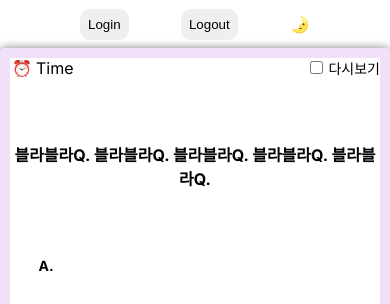
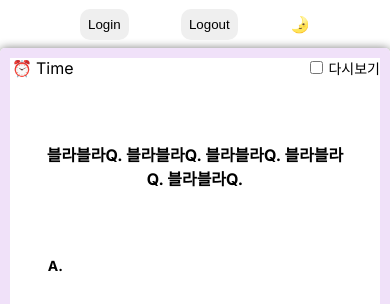
Before and after one commit to haileyham/study-now, a Next.js app: page /quiz in a window 390 px wide. Shown: the top 304 px of the page. Built offline with nearby package versions, Linux system fonts and the light colour scheme.

Commit message:
(#11) design:퀴즈페이지-mobile quiz padding조정

```diff
--- a/components/quiz/page.module.scss
+++ b/components/quiz/page.module.scss
@@ -33,11 +33,11 @@
   p {
     font-size: var(--font-size-xl);
     font-weight: bolder;
-    padding: 4rem 0rem;
+    padding: 4rem 2rem;
   }
   .answerEmpty {
     display: inline-block;
-    width: 90%;
+    width: 85%;
     min-height: 1.7rem;
     margin-bottom: 2rem;
     padding: 3px 10px;
```
